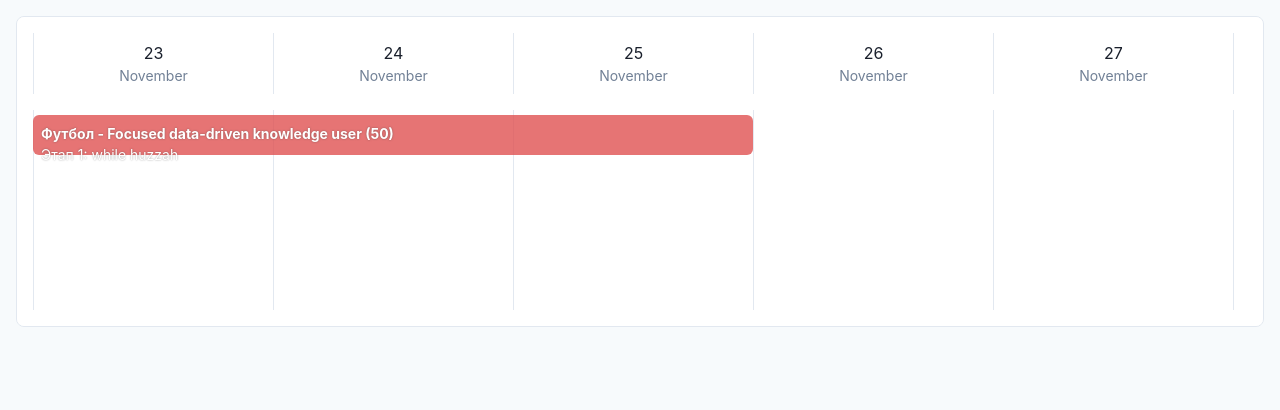
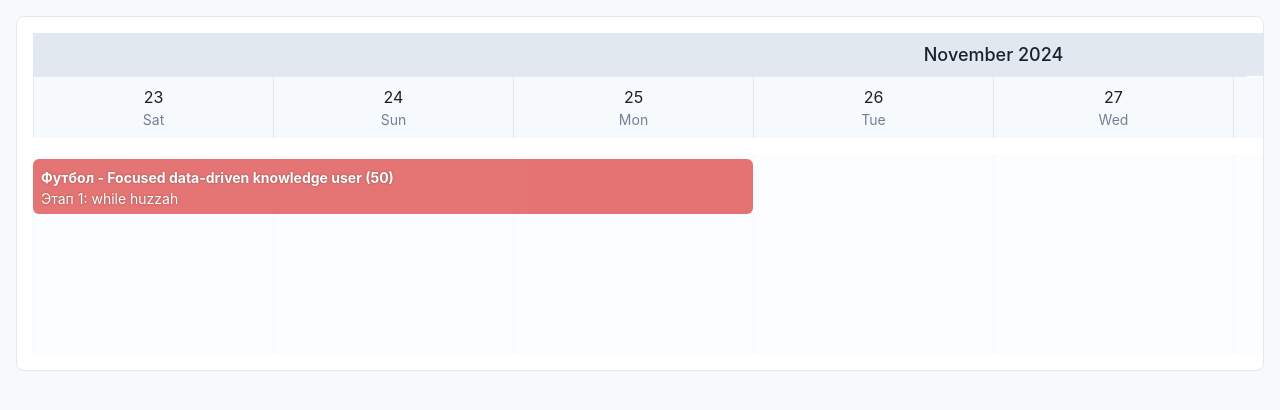
Before and after one commit to suenot/sports-frontend, a Next.js app in the folder frontend/: page /gantt in a window 1280 px wide. Shown: the top 410 px of the page. Built offline with nearby package versions, Linux system fonts and the light colour scheme; what @deep-foundation/store would draw is missing.

Commit message:
Месяца в Gantt теперь прилипают к экрану и своему контейнеру

```diff
--- a/frontend/src/components/GanttChart/index.tsx
+++ b/frontend/src/components/GanttChart/index.tsx
@@ -5,6 +5,13 @@ import { useMemo } from 'react';
 interface PositionedEvent {
   event: typeof mockEvents[0];
   row: number;
+}
+
+interface MonthGroup {
+  month: string;
+  year: number;
+  startIndex: number;
+  daysCount: number;
 }
 
 export const GanttChart = () => {
@@ -47,6 +54,38 @@ export const GanttChart = () => {
     }
     return dates;
   }, [timeRange]);
+
+  // Группируем дни по месяцам
+  const monthGroups = useMemo(() => {
+    const groups: MonthGroup[] = [];
+    let currentGroup: MonthGroup | null = null;
+
+    dateRange.forEach((date, index) => {
+      const month = date.toLocaleString('default', { month: 'long' });
+      const year = date.getFullYear();
+      const monthYear = `${month}-${year}`;
+
+      if (!currentGroup || `${currentGroup.month}-${currentGroup.year}` !== monthYear) {
+        if (currentGroup) {
+          groups.push(currentGroup);
+        }
+        currentGroup = {
+          month,
+          year,
+          startIndex: index,
+          daysCount: 1
+        };
+      } else {
+        currentGroup.daysCount++;
+      }
+    });
+
+    if (currentGroup) {
+      groups.push(currentGroup);
+    }
+
+    return groups;
+  }, [dateRange]);
 
   // Распределяем события по строкам (как на itch.io)
   const positionedEvents = useMemo(() => {
@@ -101,10 +140,51 @@ export const GanttChart = () => {
       p={4}
       overflowX="auto"
     >
-      {/* Header with dates */}
-      <HStack spacing={0} mb={4} position="sticky" top={0} bg={bgColor} zIndex={1}>
+      {/* Header with months and dates */}
+      <VStack spacing={0} mb={4} position="sticky" top={0} bg={bgColor} zIndex={1}>
+        {/* Months row */}
+        <HStack spacing={0} width="100%" borderBottom="1px" borderColor={borderColor}>
+          {monthGroups.map((group, index) => (
+            <Box
+              key={index}
+              minW={`${group.daysCount * 240}px`}
+              p={2}
+              borderLeft="1px"
+              borderColor={borderColor}
+              bg={useColorModeValue(
+                index % 2 === 0 ? 'gray.200' : 'gray.300',
+                index % 2 === 0 ? 'gray.700' : 'gray.800'
+              )}
+              position="relative"
+            >
+              <Text
+                fontSize="lg"
+                fontWeight="medium"
+                position="sticky"
+                left={0}
+                right={0}
+                mx="auto"
+                display="block"
+                width="200px"
+                textAlign="center"
+                whiteSpace="nowrap"
+              >
+                {group.month} {group.year}
+              </Text>
+            </Box>
+          ))}
+        </HStack>
+
+        {/* Days row */}
         <HStack spacing={0} width="100%">
-          {dateRange.map((date, index) => (
+          {dateRange.map((date, index) => {
+            // Определяем, к какому месяцу относится день
+            const monthIndex = monthGroups.findIndex(group =>
+              index >= group.startIndex &&
+              index < group.startIndex + group.daysCount
+            );
+
+            return (
               <Box
                 key={index}
                 minW="240px"
@@ -112,29 +192,47 @@ export const GanttChart = () => {
                 borderLeft="1px"
                 borderColor={borderColor}
                 textAlign="center"
+                bg={useColorModeValue(
+                  monthIndex % 2 === 0 ? 'gray.50' : 'white',
+                  monthIndex % 2 === 0 ? 'gray.700' : 'gray.800'
+                )}
               >
                 <Text fontSize="md">{date.getDate()}</Text>
                 <Text fontSize="sm" color="gray.500">
-                {date.toLocaleString('default', { month: 'long' })}
+                  {date.toLocaleString('default', { weekday: 'short' })}
                 </Text>
               </Box>
-          ))}
+            );
+          })}
         </HStack>
-      </HStack>
+      </VStack>
 
       {/* Events Grid */}
       <Box position="relative" minH="200px">
         {/* Background Grid */}
         <HStack spacing={0} position="absolute" top={0} left={0} width="100%" height="100%">
-          {dateRange.map((_, index) => (
+          {dateRange.map((_, index) => {
+            // Определяем, к какому месяцу относится колонка
+            const monthIndex = monthGroups.findIndex(group =>
+              index >= group.startIndex &&
+              index < group.startIndex + group.daysCount
+            );
+
+            return (
               <Box
                 key={index}
                 minW="240px"
                 height="100%"
                 borderLeft="1px"
                 borderColor={borderColor}
+                bg={useColorModeValue(
+                  monthIndex % 2 === 0 ? 'gray.50' : 'white',
+                  monthIndex % 2 === 0 ? 'gray.700' : 'gray.800'
+                )}
+                opacity={0.3}
               />
-          ))}
+            );
+          })}
         </HStack>
 
         {/* Events */}
@@ -142,10 +240,10 @@ export const GanttChart = () => {
           <Box
             key={event.id}
             position="absolute"
-            top={`${row * 50 + 5}px`}
+            top={`${row * 32 + 5}px`}
             left={0}
             width="100%"
-            height="40px"
+            height="55px"
           >
             {event.stages.map((stage) => {
               const startDate = new Date(stage.dates.start);
@@ -180,10 +278,10 @@ export const GanttChart = () => {
                       fontSize="sm"
                       fontWeight="bold"
                       color="white"
-                      noOfLines={1}
+                      noOfLines={2}
                       textShadow="0 0 2px rgba(0,0,0,0.5)"
                     >
-                      {event.title} ({stage.maxParticipants})
+                      {event.title} ({stage.maxParticipants || 0})
                     </Text>
                     <Text
                       fontSize="sm"
```
Lines whose indentation alone changed are shown as unchanged.
